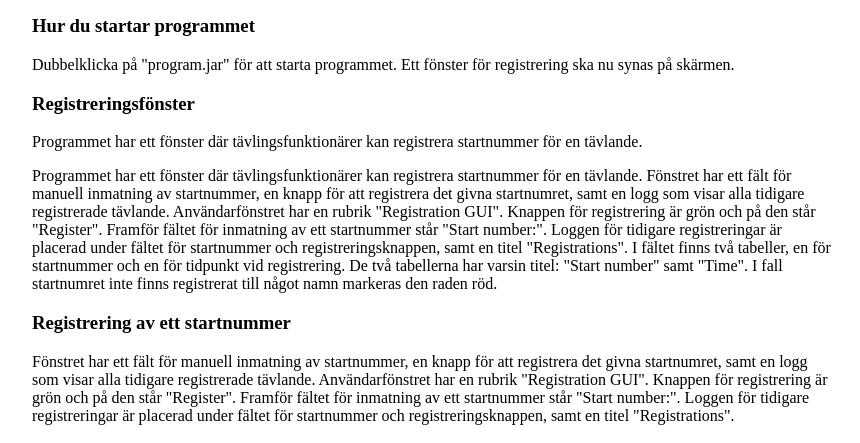
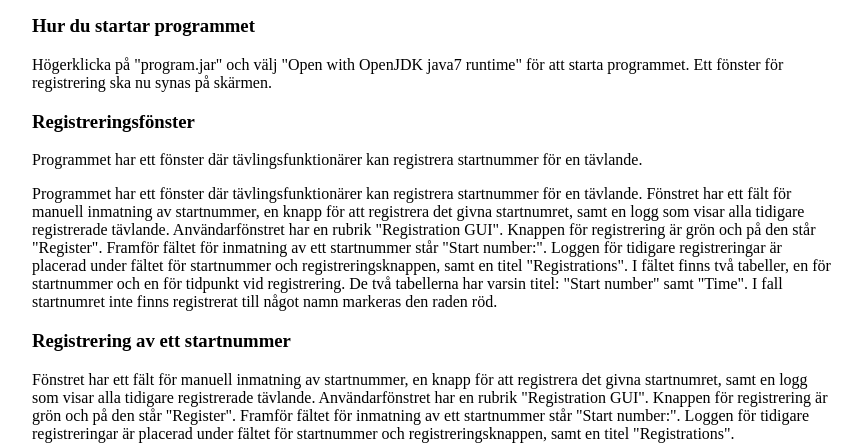
Before and after one commit to duralf2/EDA260-Team06, a plain HTML site: page Manual.html in a window 1280 px wide. Shown: the part 356-799 px from the top of the page, without its empty margins (208-1068 px from the left). Drawn offline with Linux system fonts and the light colour scheme.

Commit message:
Updated manual

```diff
--- a/Manual.html
+++ b/Manual.html
@@ -27,7 +27,7 @@
 <p>Registreringsprogrammet är det som används på banan av funktionärer för att registrera tider.</p>
 
 <h3>Hur du startar programmet</h3>
-<p>Dubbelklicka på "program.jar" för att starta programmet. Ett fönster för registrering ska nu synas på skärmen. </p>
+<p>Högerklicka på "program.jar" och välj "Open with OpenJDK java7 runtime" för att starta programmet. Ett fönster för registrering ska nu synas på skärmen. </p>
 
 
 <h3>Registreringsfönster</h3>
```
